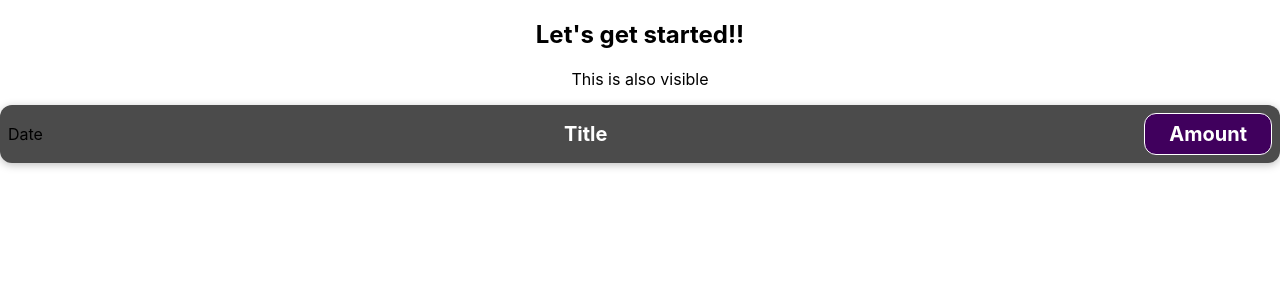
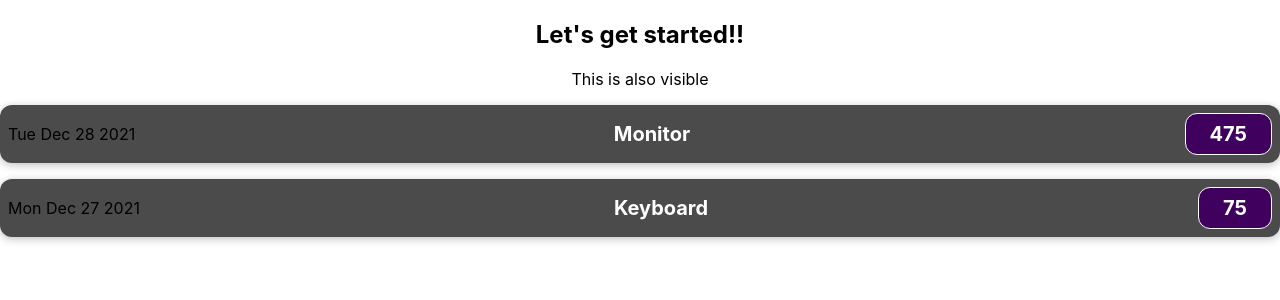
Before and after one commit to cravatsc/react-learning, a React (Create React App) app: page / in a window 1280 px wide. Shown: the top 300 px of the page. Built offline with nearby package versions, Linux system fonts and the light colour scheme.

Commit message:
add props to custom component

```diff
--- a/src/App.tsx
+++ b/src/App.tsx
@@ -1,10 +1,9 @@
 import React from 'react';
 import logo from './logo.svg';
 import './App.css';
-import ExpenseItem from './components/ExpenseItem';
+import { ExpenseItem, Expense } from './components/ExpenseItem';
 
-function App1() {
-  return (
+const App1 = () => (
   <div className="App">
     <header className="App-header">
       <img src={logo} className="App-logo" alt="logo" />
@@ -22,13 +21,34 @@ function App1() {
     </header>
   </div>
 );
-}
 
-const App = () =>
+const App = () => {
+  const expenseArray: Expense[] = [
+    {
+      title: 'Monitor',
+      amount: 475,
+      date: new Date(2021, 11, 28),
+    },
+    {
+      title: 'Keyboard',
+      amount: 75,
+      date: new Date(2021, 11, 27),
+    },
+  ];
+
+  return (
     <div className="App">
       <h2>Let's get started!!</h2>
       <p>This is also visible</p>
-        <ExpenseItem></ExpenseItem>
+      {expenseArray.map((expense) => (
+        <ExpenseItem
+          title={expense.title}
+          date={expense.date}
+          amount={expense.amount}
+        />
+      ))}
     </div>
+  );
+};
 
 export default App;
--- a/src/components/ExpenseItem.tsx
+++ b/src/components/ExpenseItem.tsx
@@ -1,15 +1,20 @@
+import React from 'react';
 import './ExpenseItem.css';
 
-const ExpenseItem = () => {
+export interface Expense {
+  title: string;
+  amount: number;
+  date: Date;
+}
+
+export const ExpenseItem: React.FC<Expense> = (expense) => {
   return (
     <div className="expense-item">
-      <div>Date</div>
+      <div>{expense.date.toDateString()}</div>
       <div className="expense-item__description">
-        <h2>Title</h2>
-        <div className="expense-item__price">Amount</div>
+        <h2>{expense.title}</h2>
+        <div className="expense-item__price">{expense.amount}</div>
       </div>
     </div>
   );
 };
-
-export default ExpenseItem;
```
Lines whose indentation alone changed are shown as unchanged.
